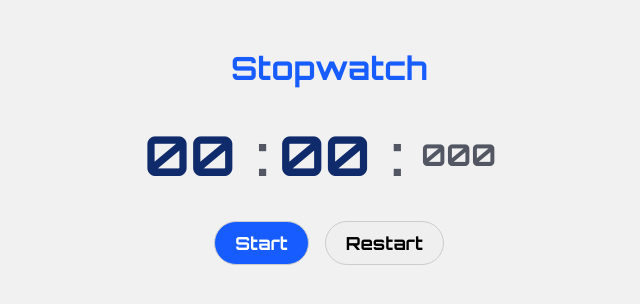
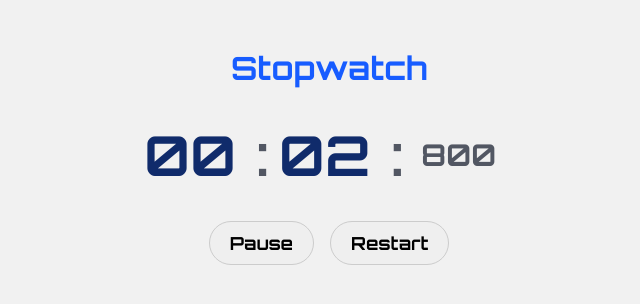
Before and after one commit to mateushrm/stopwatch, a plain HTML site: page index.html in a window 1280 px wide. Both pictures are taken after a click on the button "Start". Shown: the whole page, without its empty margins (311-951 px from the left). Drawn offline with Linux system fonts and the light colour scheme; a web font is replaced by a local one.

Commit message:
projeto finalizado

```diff
--- a/index.html
+++ b/index.html
@@ -26,7 +26,7 @@
         <button class="btn" id="start">Start</button>
         <button class="btn" id="pause">Pause</button>
         <button class="btn" id="resume">Resume</button>
-        <button class="btn" id="resetar">Restart</button>
+        <button class="btn" id="reset">Restart</button>
     </div>
  </div>
 </body>
--- a/js/script.js
+++ b/js/script.js
@@ -0,0 +1,77 @@
+const minutosEl = document.querySelector('#minutos');
+const segundosEl = document.querySelector('#segundos');
+const milisegEl = document.querySelector('#milisegundos');
+const start = document.querySelector('#start');
+const pause = document.querySelector('#pause');
+const resume = document.querySelector('#resume');
+const reset = document.querySelector('#reset');
+
+let intervalo;
+let minutos = 0;
+let segundos = 0;
+let miliseg = 0;
+let isPaused = false;
+
+start.addEventListener('click', startTimer);
+pause.addEventListener('click', pauseTimer);
+resume.addEventListener('click', resumeTimer);
+reset.addEventListener('click', resetTimer);
+
+function startTimer(){
+    intervalo = setInterval(() => {
+        if(!isPaused){
+            miliseg += 10;
+
+            if(miliseg === 1000){
+                segundos++;
+                miliseg = 0;
+            }
+            if(segundos === 60){
+                minutos++;
+                segundos = 0;
+            }
+
+            minutosEl.textContent = formatTime(minutos);
+            segundosEl.textContent = formatTime(segundos);
+            milisegEl.textContent = formatMiliseg(miliseg);
+        }
+    }, 10);
+
+    start.style.display = 'none';
+    pause.style.display = 'block';
+}
+
+function pauseTimer(){
+    isPaused = true;
+    pause.style.display = 'none';
+    resume.style.display = 'block';
+}
+
+function resumeTimer(){
+    isPaused = false;
+    pause.style.display = 'block';
+    resume.style.display = 'none';
+}
+
+function resetTimer(){
+    clearInterval(intervalo);
+    minutos = 0;
+    segundos = 0;
+    miliseg = 0;
+
+    minutosEl.textContent = '00';
+    segundosEl.textContent = '00';
+    milisegEl.textContent = '000';
+
+    start.style.display = 'block';
+    pause.style.display = 'none';
+    resume.style.display = 'none';
+}
+
+function formatTime(time){
+    return time < 10 ? `0${time}` : time;
+}
+
+function formatMiliseg(time){
+    return time < 100 ? `${time}`.padStart(3,'0') : time;
+}
```
